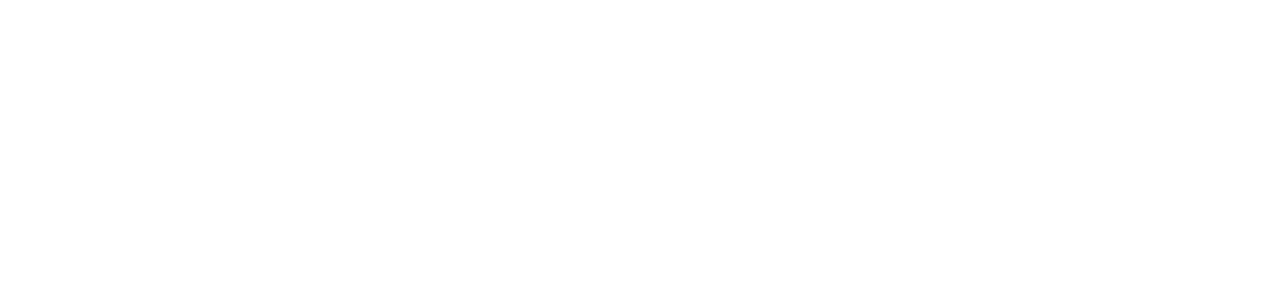
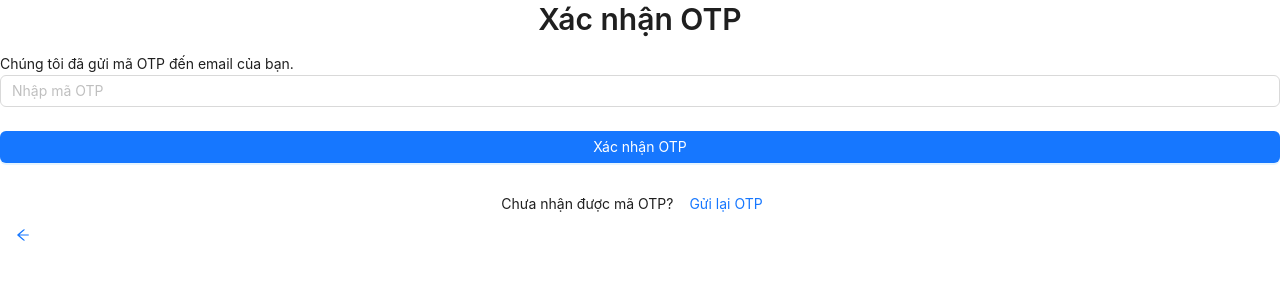
Before and after one commit to Pet-Service-System/PetService_Frontend, a React (Vite) app: page /otp in a window 1280 px wide. Before the commit this address had no page. Shown: the top 300 px of the page. Built offline with nearby package versions, Linux system fonts and the light colour scheme.

Commit message:
Wait for login

```diff
--- a/src/App.jsx
+++ b/src/App.jsx
@@ -33,6 +33,8 @@
 import HotelServiceDetailPage from './pages/HotelServiceDetailPage'
 import RegisterPage from './pages/RegisterPage'
 import ForgotPasswordPage from './pages/ForgotPasswordPage'
+import OTPPage from './pages/OTPPage'
+import ResetPasswordPage from './pages/ResetPasswordPage'
 
 
 function App() {
@@ -70,6 +72,8 @@
       <Route path='/booking-detail/:id' element={<BookingDetailPage/>}/>
       <Route path='/booking-feedback' element={<BookingFeedbackPage/>}/>
       <Route path='/user-profile-staff' element={<UserProfilePage_Staff/>}/>
+      <Route path='/otp' element={<OTPPage/>}/>
+      <Route path='/reset-password/:id/:token' element={<ResetPasswordPage/>}/>
     </Routes>
     </>
   )
--- a/src/components/ChangePasswordPage/ChangePasswordForm.jsx
+++ b/src/components/ChangePasswordPage/ChangePasswordForm.jsx
@@ -2,6 +2,7 @@
 import { Form, Input, Button, Typography, message, Modal } from 'antd';
 import { CheckCircleOutlined } from '@ant-design/icons';
 import axios from 'axios';
+import { useNavigate } from 'react-router-dom';
 
 const { Title } = Typography;
 
@@ -11,6 +12,7 @@
   const [confirmPassword, setConfirmPassword] = useState('');
   const [errors, setErrors] = useState({});
   const [successModalVisible, setSuccessModalVisible] = useState(false);
+  const navigate = useNavigate();
 
   const accountId = localStorage.getItem('account_id'); // Lấy account_id từ localStorage
 
@@ -23,7 +25,7 @@
   };
 
   const handleSubmit = async () => {
-    const token = localStorage.getItem('token'); // Lấy token từ localStorage hoặc nơi lưu trữ token
+    const token = localStorage.getItem('token'); // Get token from localStorage
 
     const validationErrors = validate();
     if (Object.keys(validationErrors).length === 0) {
@@ -33,14 +35,16 @@
           newPassword: newPassword,
         }, {
           headers: {
-            Authorization: `Bearer ${token}` // Truyền token vào header Authorization
+            Authorization: `Bearer ${token}` // Pass token in Authorization header
           }
         });
         console.log('Password changed successfully', response.data);
-        setSuccessModalVisible(true);
+        message.success('Password changed successfully');
+        setTimeout(() => {
+          navigate('/user-profile');
+        }, 2000);
       } catch (error) {
         if (error.response) {
-          console.log('hi')
           message.error(error.response.data.message);
         } else {
           message.error('An error occurred');
@@ -51,6 +55,11 @@
     }
   };
 
+  const handleCancel = () => {
+    // Xử lý hành động khi bấm nút "Cancel" ở đây
+    // Ví dụ: chuyển hướng về trang trước đó
+    navigate(-1);
+  };
 
   return (
     <div className="max-w-3xl mx-auto p-12 bg-white rounded-lg py-20">
@@ -96,9 +105,14 @@
             />
           </Form.Item>
           <Form.Item>
-            <Button type="primary" htmlType="submit" className="mr-2">
-              Đổi mật khẩu
-            </Button>
+            <div style={{ display: 'flex', justifyContent: 'flex-end' }}>
+              <Button type="primary" htmlType="submit" className="mr-2">
+                Đổi mật khẩu
+              </Button>
+              <Button type="default" onClick={handleCancel}>
+                Hủy bỏ
+              </Button>
+            </div>
           </Form.Item>
         </Form>
       </div>
--- a/src/components/ForgotPasswordPage/ForgotPasswordForm.jsx
+++ b/src/components/ForgotPasswordPage/ForgotPasswordForm.jsx
@@ -1,6 +1,7 @@
-import { Button, Form, Input, Typography, Row, Col } from 'antd';
 import React, { useState } from 'react';
+import { Button, Form, Input, Typography, Row, Col, message } from 'antd';
 import { useNavigate } from 'react-router-dom';
+import axios from 'axios';
 
 const { Title } = Typography;
 
@@ -11,15 +12,26 @@
 
   const validate = () => {
     const newErrors = {};
-    if (!email) newErrors.email = 'Email is required';
+    if (!email) newErrors.email = 'Email là bắt buộc';
     return newErrors;
   };
-
-  const handleSubmit = (e) => {
-    e.preventDefault();
-    const validationErrors = validate();
+  const validationErrors = validate();
+  const handleSubmit = async () => {
     if (Object.keys(validationErrors).length === 0) {
-      console.log('Reset password for', email);
+      try {
+        console.log(email)
+        const response = await axios.post('http://localhost:3001/forgot-password', {
+            email: email,
+        });
+        console.log('Data from server:', response.data);
+        message.success('Password reset request sent successfully');
+        setTimeout(() => {
+          navigate('/reset-password');
+        }, 2000);
+      } catch (error) {
+        console.error('Error during password reset:', error);
+        message.error(error.response.data.message);
+      }
     } else {
       setErrors(validationErrors);
     }
@@ -34,7 +46,7 @@
             <Form.Item
               label="Email"
               name="email"
-              rules={[{ required: true, message: 'Email is required' }]}
+              rules={[{ required: true, message: 'Email là bắt buộc' }]}
               validateStatus={errors.email && 'error'}
               help={errors.email}
             >
--- a/src/components/LoginPage/LoginForm.jsx
+++ b/src/components/LoginPage/LoginForm.jsx
@@ -1,7 +1,6 @@
-import React, { useState } from 'react';
+import { useState, useEffect } from 'react';
 import axios from 'axios';
-import { Form, Input, Button, Typography, Modal } from 'antd';
-import { CheckCircleOutlined } from '@ant-design/icons';
+import { Form, Input, Button, Typography, message } from 'antd';
 import { useNavigate } from 'react-router-dom';
 
 const { Title } = Typography;
@@ -10,9 +9,20 @@
   const [email, setEmail] = useState('');
   const [password, setPassword] = useState('');
   const [errors, setErrors] = useState({});
-  const [loginMessage, setLoginMessage] = useState('');
-  const [successModalVisible, setSuccessModalVisible] = useState(false);
+  const [isLoading, setIsLoading] = useState(false); // State để điều khiển trạng thái của nút Đăng nhập
+  const [disableLogin, setDisableLogin] = useState(false); // State để điều khiển việc vô hiệu hóa nút Đăng nhập
   const navigate = useNavigate();
+
+  useEffect(() => {
+    let timer;
+    if (disableLogin) {
+      timer = setTimeout(() => {
+        setDisableLogin(false);
+      }, 1000); // Vô hiệu hóa trong 2 giây
+    }
+
+    return () => clearTimeout(timer);
+  }, [disableLogin]);
 
   const validate = () => {
     const newErrors = {};
@@ -22,9 +32,12 @@
   };
 
   const handleSubmit = async () => {
+    if (disableLogin) return; // Nếu đang trong quá trình vô hiệu hóa, không thực hiện gì
+
     const validationErrors = validate();
     if (Object.keys(validationErrors).length === 0) {
       try {
+        setIsLoading(true); // Vô hiệu hóa nút Đăng nhập
         const response = await axios.post('http://localhost:3001/login', {
           email: email,
           password: password,
@@ -32,22 +45,28 @@
         const { token, user } = response.data;
         localStorage.setItem('token', token);
         localStorage.setItem('role', user.role);
-        localStorage.setItem('account_id', user.account_id); // Lưu account_id vào localStorage
-        console.log('Role saved to localStorage:', localStorage.getItem('role'));
-        console.log('Account ID saved to localStorage:', localStorage.getItem('account_id'));
+        localStorage.setItem('account_id', user.account_id);
+        // Lưu các thuộc tính của user vào localStorage
+        localStorage.setItem('fullname', user.fullname);
+        localStorage.setItem('email', user.email);
+        // Gửi user vào localStorage
+        localStorage.setItem('user', JSON.stringify(user));
         console.log('Login successful', response.data.user);
-        setLoginMessage('');
-        setSuccessModalVisible(true);
-        setTimeout(() => {
-          setSuccessModalVisible(false);
+
+        // Hiển thị thông báo thành công và chuyển trang sau 2 giây
+        message.success('Bạn đã đăng nhập thành công!', 1).then(() => {
           navigate('/');
-        }, 2000);
+        });
+        setDisableLogin(true);
       } catch (error) {
         if (error.response) {
-          setLoginMessage(error.response.data.message);
+          message.error(error.response.data.message);
         } else {
-          setLoginMessage('An error occurred');
+          message.error('An error occurred');
         }
+        setDisableLogin(true); // Bắt đầu quá trình vô hiệu hóa nút Đăng nhập
+      } finally {
+        setIsLoading(false); // Enable lại nút Đăng nhập
       }
     } else {
       setErrors(validationErrors);
@@ -93,26 +112,16 @@
             />
           </Form.Item>
           <Form.Item>
-            <Button type="primary" htmlType="submit" className="w-full">Đăng nhập</Button>
+            <Button type="primary" htmlType="submit" className="w-full" disabled={isLoading || disableLogin}>
+              {disableLogin  ? 'Đang đăng nhập...' : 'Đăng nhập'}
+            </Button> {/* Sử dụng disableLogin để vô hiệu hóa nút */}
           </Form.Item>
         </Form>
-        {loginMessage && <p className="text-center mt-4 text-red-500">{loginMessage}</p>}
         <div className="mt-4 flex justify-between">
           <Button type="link" onClick={() => navigate('/register')}>Đăng kí</Button>
           <Button type="link" onClick={() => navigate('/forgot-password')}>Quên mật khẩu</Button>
         </div>
       </div>
-      <Modal
-        visible={successModalVisible}
-        onCancel={() => setSuccessModalVisible(false)}
-        footer={null}
-        centered
-      >
-        <div style={{ display: 'flex', alignItems: 'center', justifyContent: 'center', flexDirection: 'column' }}>
-          <CheckCircleOutlined style={{ fontSize: '170px', color: '#52c41a' }} />
-          <p className="mt-4">Bạn đã đăng nhập thành công!</p>
-        </div>
-      </Modal>
     </div>
   );
 };
--- /dev/null
+++ b/src/components/OTPPage/OTPInput.jsx
@@ -0,0 +1,63 @@
+import React, { useState } from 'react';
+import { Form, Input, Button, Typography, message } from 'antd';
+import { ArrowLeftOutlined } from '@ant-design/icons';
+import { useNavigate } from 'react-router-dom';
+
+const { Title, Text } = Typography;
+
+const OTPInput = () => {
+  const [otp, setOTP] = useState('');
+  const navigate = useNavigate();
+
+  const handleOTPChange = (e) => {
+    setOTP(e.target.value);
+  };
+
+  const handleSubmit = () => {
+    // Xử lý việc gửi OTP ở đây
+    message.success(`Mã OTP đã nhập: ${otp}`);
+  };
+
+  const handleResendOTP = () => {
+    // Xử lý việc gửi lại OTP ở đây
+    message.info('Đang gửi lại mã OTP...');
+  };
+
+  return (
+    <div className="flex justify-center items-center h-screen">
+      <div className="max-w-3xl w-full p-8 border rounded-lg shadow-md relative">
+        <Title level={2} className="text-center mb-6">Xác nhận OTP</Title>
+        <Text className="block text-2xl mb-4 text-center">Chúng tôi đã gửi mã OTP đến email của bạn.</Text>
+        <Form onFinish={handleSubmit}>
+          <Form.Item
+            name="otp"
+            rules={[{ required: true, message: 'Vui lòng nhập mã OTP' }]}
+          >
+            <Input
+              placeholder="Nhập mã OTP"
+              maxLength={4}
+              value={otp}
+              onChange={handleOTPChange}
+            />
+          </Form.Item>
+          <Form.Item>
+            <Button type="primary" htmlType="submit" block>
+              Xác nhận OTP
+            </Button>
+          </Form.Item>
+        </Form>
+        <div className="text-center">
+          <Text className="text-lg">Chưa nhận được mã OTP?</Text>
+          <Button type="link" onClick={handleResendOTP}>Gửi lại OTP</Button>
+        </div>
+        <div className="absolute top-0 left-0 mt-4 ml-4">
+          <Button type="link" onClick={() => navigate(-1)}>
+            <ArrowLeftOutlined />
+          </Button>
+        </div>
+      </div>
+    </div>
+  );
+};
+
+export default OTPInput;
--- a/src/components/RegisterPage/RegisterForm.jsx
+++ b/src/components/RegisterPage/RegisterForm.jsx
@@ -1,6 +1,6 @@
-import { Button, Form, Input, Typography, Row, Col } from 'antd';
+import { Button, Form, Input, Typography, Row, Col, message } from 'antd'; // Import message từ antd
 import axios from 'axios';
-import { useState } from 'react';
+import { useEffect, useState } from 'react';
 import { useNavigate } from 'react-router-dom';
 
 const { Title } = Typography;
@@ -13,15 +13,9 @@
   const [phoneNumber, setPhoneNumber] = useState('');
   const [address, setAddress] = useState('');
   const [errors, setErrors] = useState({});
-  const [registrationMessage, setRegistrationMessage] = useState('');
+  const [isLoading, setIsLoading] = useState(false); // State để điều khiển trạng thái của nút Đăng ký
+  const [disableRegister, setDisableRegister] = useState(false); // State để điều khiển việc vô hiệu hóa nút Đăng ký
   const navigate = useNavigate();
-
-  // Function to generate accountID
-  const generateAccountID = () => {
-    // Here you can generate the accountID based on your requirements
-    // For example, you can use timestamp combined with a random string
-    return `A${Date.now()}${Math.random().toString(36).substr(2, 9)}`;
-  };
 
   const validate = () => {
     const newErrors = {};
@@ -34,13 +28,25 @@
     return newErrors;
   };
 
+  useEffect(() => {
+    let timer;
+    if (disableRegister) {
+      timer = setTimeout(() => {
+        setDisableRegister(false);
+      }, 1000);
+    }
+
+    return () => clearTimeout(timer);
+  }, [disableRegister]);
+
   const handleSubmit = async () => {
+    if (disableRegister) return; // Nếu đang trong quá trình vô hiệu hóa, không thực hiện gì
+
     const validationErrors = validate();
     if (Object.keys(validationErrors).length === 0) {
       try {
-        const accountID = generateAccountID(); // Generate accountID
+        setIsLoading(true); // Vô hiệu hóa nút Đăng ký
         const response = await axios.post('http://localhost:3001/register', {
-          accountID: accountID,
           fullname: fullname,
           password: password,
           email: email,
@@ -49,14 +55,22 @@
           status: 'active', // Assuming default status is 'active'
           role: 'customer', // Assuming default role is 'customer'
         });
-        setRegistrationMessage('Registration successful');
+
+        // Hiển thị thông báo thành công và chuyển trang sau 2 giây
+        message.success('Registration successful', 2).then(() => {
+          navigate('/login');
+        });
+        setDisableRegister(true);
         console.log('Registration successful', response.data);
       } catch (error) {
         if (error.response) {
-          setRegistrationMessage(error.response.data.message);
+          message.error(error.response.data.message);
         } else {
-          setRegistrationMessage('An error occurred');
+          message.error('An error occurred');
         }
+        setDisableRegister(true); // Bắt đầu quá trình vô hiệu hóa nút Đăng ký
+      } finally {
+        setIsLoading(false); // Enable lại nút Đăng ký
       }
     } else {
       setErrors(validationErrors);
@@ -143,10 +157,11 @@
               />
             </Form.Item>
             <Form.Item>
-              <Button type="primary" htmlType="submit" className="w-full">Đăng kí</Button>
+            <Button type="primary" htmlType="submit" className="w-full" disabled={isLoading || disableRegister}>
+              {disableRegister ? 'Đang đăng ký...' : 'Đăng ký'}
+            </Button> {/* Sử dụng disableLogin để vô hiệu hóa nút */}
             </Form.Item>
           </Form>
-          {registrationMessage && <p className="text-center mt-4">{registrationMessage}</p>}
           <div className="text-center mt-4">
             <Button type="link" onClick={() => navigate('/login')}>Quay lại đăng nhập</Button>
           </div>
--- /dev/null
+++ b/src/components/ResetPasswordPage/ResetPasswordForm.jsx
@@ -0,0 +1,61 @@
+import React from 'react';
+import { Form, Input, Button, Typography } from 'antd';
+import { Link } from 'react-router-dom';
+
+const { Title } = Typography;
+
+const ResetPasswordForm = () => {
+  const handleSubmit = (values) => {
+    console.log('Nhận giá trị:', values);
+  };
+
+  return (
+    <div className="flex justify-center items-center h-screen">
+      <div className="max-w-lg w-full p-8 border rounded-lg shadow-md">
+        <Title level={3} className="text-center mb-6">Đặt lại Mật khẩu</Title>
+        <Form
+          onFinish={handleSubmit}
+          layout="vertical"
+        >
+          <Form.Item
+            label="Mật khẩu mới"
+            name="password"
+            rules={[{ required: true, message: 'Vui lòng nhập mật khẩu mới' }]}
+          >
+            <Input.Password />
+          </Form.Item>
+          <Form.Item
+            label="Xác nhận Mật khẩu mới"
+            name="confirmPassword"
+            dependencies={['password']}
+            rules={[
+              { required: true, message: 'Vui lòng xác nhận mật khẩu mới' },
+              ({ getFieldValue }) => ({
+                validator(_, value) {
+                  if (!value || getFieldValue('password') === value) {
+                    return Promise.resolve();
+                  }
+                  return Promise.reject(new Error('Hai mật khẩu bạn đã nhập không khớp'));
+                },
+              }),
+            ]}
+          >
+            <Input.Password />
+          </Form.Item>
+          <Form.Item>
+            <Button type="primary" htmlType="submit" block>
+              Đặt lại Mật khẩu
+            </Button>
+            <Link to="/login">
+              <Button type="default" htmlType="button" block style={{ marginTop: '10px' }}>
+                Hủy
+              </Button>
+            </Link>
+          </Form.Item>
+        </Form>
+      </div>
+    </div>
+  );
+};
+
+export default ResetPasswordForm;
--- /dev/null
+++ b/src/pages/OTPPage.jsx
@@ -0,0 +1,9 @@
+import OTPInput from "../components/OTPPage/OTPInput"
+
+const OTPPage = () => {
+  return (
+    <OTPInput/>
+  )
+}
+
+export default OTPPage
--- /dev/null
+++ b/src/pages/ResetPasswordPage.jsx
@@ -0,0 +1,11 @@
+import React from 'react'
+import Banner from '../components/HomePage/Banner'
+import ResetPasswordForm from '../components/ResetPasswordPage/ResetPasswordForm'
+
+const ResetPasswordPage = () => {
+  return (
+    <ResetPasswordForm/>
+  )
+}
+
+export default ResetPasswordPage
--- a/src/pages/UserProfilePage.jsx
+++ b/src/pages/UserProfilePage.jsx
@@ -1,9 +1,7 @@
-import{ useEffect, useState } from 'react'
 
 import UserProfile from '../components/UserProfilePage/UserProfile'
-import Banner from '../components/UserProfilePage/Banner'
+import Banner from '../components/HomePage/Banner'
 import Footer from '../components/HomePage/Footer'
-import { getUserInformation } from '../apis/ApiUserProfile'
 
 const UserProfilePage = () => {
   return (
```
Also changed, not shown: src/components/UserProfilePage/UserProfile.jsx (+9 -1 lines), src/components/homePage/Banner.jsx (+31 -12 lines).
